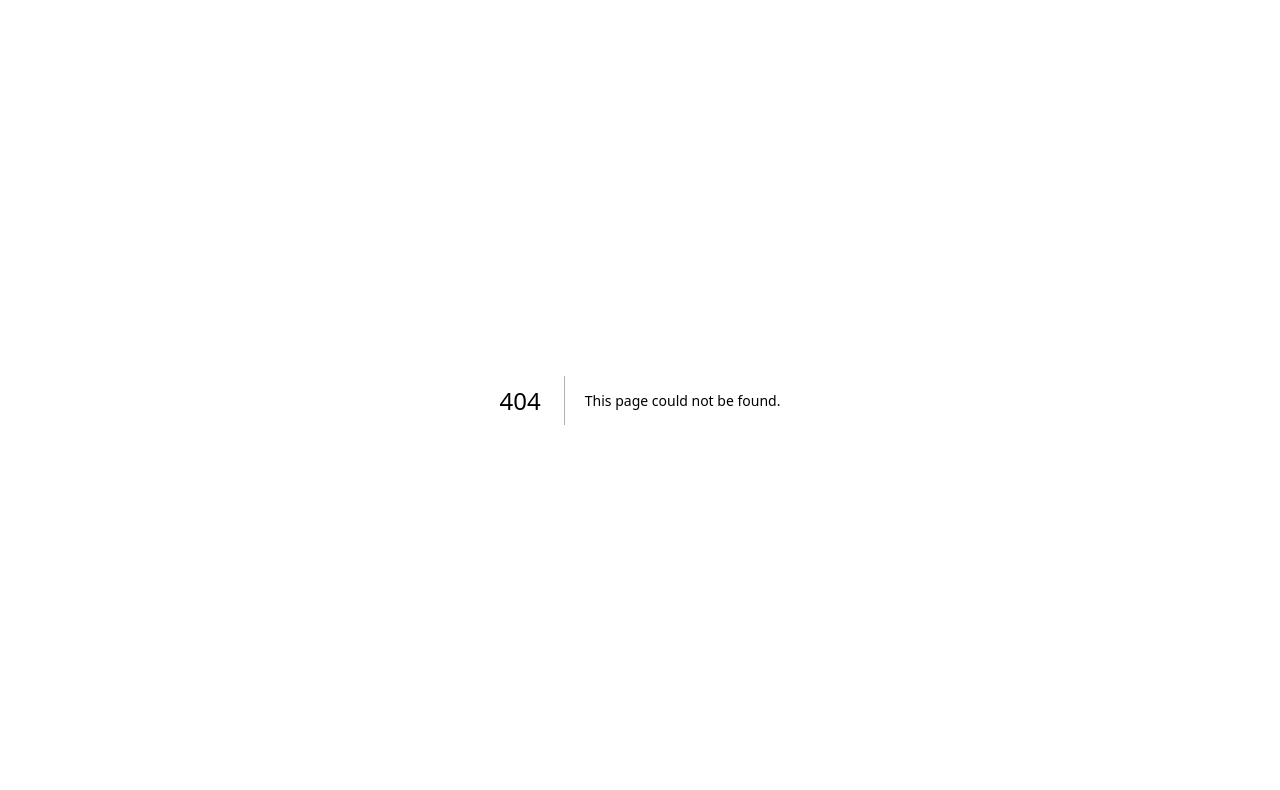
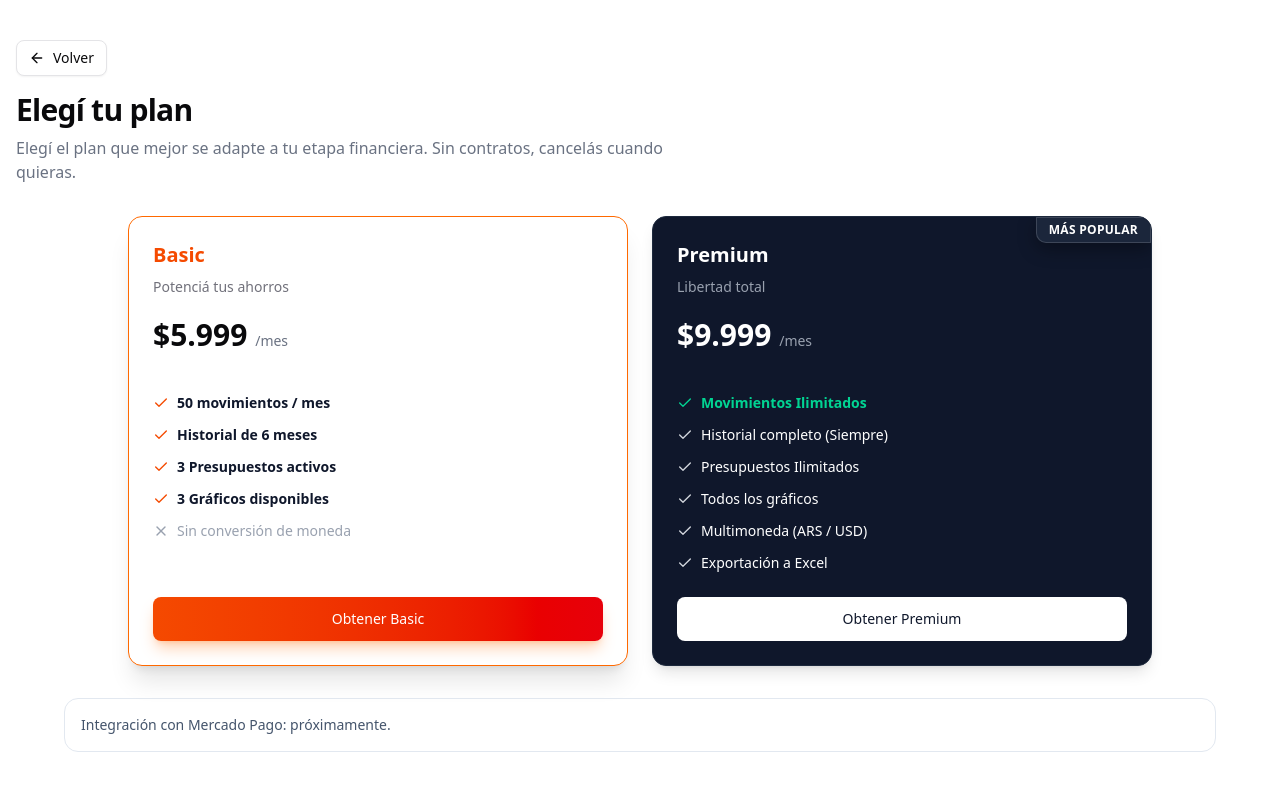
Before and after one commit to vittorisantiago/finance-frontend, a Next.js app: page /subscribe in a window 1280 px wide. Before the commit this address had no page. Shown: the top 790 px of the page. Built offline with nearby package versions, Linux system fonts and the light colour scheme.

Commit message:
feat: add SubscribePage component for plan selection and subscription management

```diff
--- /dev/null
+++ b/src/app/subscribe/page.tsx
@@ -0,0 +1,231 @@
+"use client";
+
+import { useRouter, useSearchParams } from "next/navigation";
+import Link from "next/link";
+import { Check, X, ArrowLeft } from "lucide-react";
+import { Button } from "@/components/ui/button";
+import {
+  Card,
+  CardContent,
+  CardDescription,
+  CardFooter,
+  CardHeader,
+  CardTitle,
+} from "@/components/ui/card";
+
+type PlanId = "basic" | "premium";
+
+type Feature = {
+  label: string;
+  available: boolean;
+  accent?: "orange" | "emerald";
+};
+
+const plans: Array<{
+  id: PlanId;
+  title: string;
+  description: string;
+  price: string;
+  priceSuffix: string;
+  badge?: string;
+  cardClassName: string;
+  titleClassName: string;
+  descriptionClassName?: string;
+  featureTextClassName?: string;
+  buttonClassName: string;
+  features: Feature[];
+}> = [
+  {
+    id: "basic",
+    title: "Basic",
+    description: "Potenciá tus ahorros",
+    price: "$5.999",
+    priceSuffix: "/mes",
+    badge: undefined,
+    cardClassName:
+      "flex h-full flex-col border-orange-500 shadow-xl relative overflow-hidden transition-all hover:-translate-y-1 hover:shadow-2xl",
+    titleClassName: "text-xl text-orange-600",
+    buttonClassName:
+      "w-full h-11 bg-gradient-to-r from-orange-600 to-red-600 hover:from-orange-700 hover:to-red-700 text-white shadow-lg shadow-orange-500/30 border-0",
+    features: [
+      {
+        label: "50 movimientos / mes",
+        available: true,
+        accent: "orange",
+      },
+      { label: "Historial de 6 meses", available: true, accent: "orange" },
+      { label: "3 Presupuestos activos", available: true, accent: "orange" },
+      { label: "3 Gráficos disponibles", available: true, accent: "orange" },
+      { label: "Sin conversión de moneda", available: false },
+    ],
+  },
+  {
+    id: "premium",
+    title: "Premium",
+    description: "Libertad total",
+    price: "$9.999",
+    priceSuffix: "/mes",
+    badge: "Más Popular",
+    cardClassName:
+      "flex h-full flex-col bg-slate-900 text-white border-slate-800 shadow-lg relative overflow-hidden transition-all hover:-translate-y-1 hover:shadow-2xl",
+    titleClassName: "text-xl text-white",
+    descriptionClassName: "text-gray-400",
+    featureTextClassName: "text-white",
+    buttonClassName: "w-full h-11 bg-white text-slate-900 hover:bg-gray-100",
+    features: [
+      {
+        label: "Movimientos Ilimitados",
+        available: true,
+        accent: "emerald",
+      },
+      { label: "Historial completo (Siempre)", available: true },
+      { label: "Presupuestos Ilimitados", available: true },
+      { label: "Todos los gráficos", available: true },
+      { label: "Multimoneda (ARS / USD)", available: true },
+      { label: "Exportación a Excel", available: true },
+    ],
+  },
+];
+
+export default function SubscribePage() {
+  const router = useRouter();
+  const searchParams = useSearchParams();
+
+  const rawSelected = (searchParams.get("plan") || "").toLowerCase();
+  const selected: PlanId | null =
+    rawSelected === "basic" || rawSelected === "premium"
+      ? (rawSelected as PlanId)
+      : null;
+
+  const onSelect = (plan: PlanId) => {
+    const params = new URLSearchParams(searchParams.toString());
+    params.set("plan", plan);
+    router.replace(`/subscribe?${params.toString()}`);
+  };
+
+  return (
+    <div className="container mx-auto px-4 py-8 md:py-10">
+      <div className="mb-8 flex items-start justify-between gap-4">
+        <div>
+          <Link href="/dashboard" className="inline-flex">
+            <Button variant="outline" className="gap-2">
+              <ArrowLeft className="h-4 w-4" /> Volver
+            </Button>
+          </Link>
+          <h1 className="mt-4 text-2xl md:text-3xl font-bold tracking-tight text-center md:text-left">
+            Elegí tu plan
+          </h1>
+          <p className="mt-2 text-gray-500 max-w-2xl text-center md:text-left">
+            Elegí el plan que mejor se adapte a tu etapa financiera. Sin
+            contratos, cancelás cuando quieras.
+          </p>
+        </div>
+      </div>
+
+      <div className="grid gap-6 md:grid-cols-2 max-w-5xl mx-auto">
+        {plans.map((plan) => {
+          const isSelected = selected === plan.id;
+          const isPremium = plan.id === "premium";
+
+          return (
+            <Card key={plan.id} className={plan.cardClassName}>
+              {plan.id === "premium" ? (
+                <div className="absolute top-0 right-0 bg-slate-800/90 text-white text-xs font-bold px-3 py-1 rounded-bl-lg uppercase tracking-wide border border-white/15 shadow-[0_6px_18px_rgba(0,0,0,0.35)]">
+                  {plan.badge}
+                </div>
+              ) : null}
+
+              <CardHeader className="pb-4">
+                <div className="flex items-center justify-between gap-3">
+                  <CardTitle className={plan.titleClassName}>
+                    {plan.title}
+                  </CardTitle>
+                </div>
+
+                <CardDescription className={plan.descriptionClassName}>
+                  {plan.description}
+                </CardDescription>
+
+                <div
+                  className={
+                    isPremium
+                      ? "text-3xl font-bold mt-3 text-white"
+                      : "text-3xl font-bold mt-3"
+                  }
+                >
+                  {plan.price}{" "}
+                  <span
+                    className={
+                      isPremium
+                        ? "text-sm font-normal text-gray-400"
+                        : "text-sm font-normal text-gray-500"
+                    }
+                  >
+                    {plan.priceSuffix}
+                  </span>
+                </div>
+              </CardHeader>
+
+              <CardContent className="flex-1 pt-0">
+                <ul className="space-y-3 text-sm">
+                  {plan.features.map((feature) => {
+                    const icon = feature.available ? Check : X;
+                    const Icon = icon;
+                    const iconClass = feature.available
+                      ? feature.accent === "emerald"
+                        ? "text-emerald-400"
+                        : isPremium
+                          ? "text-gray-300"
+                          : "text-orange-600"
+                      : "text-gray-400";
+
+                    const textClass = feature.available
+                      ? isPremium
+                        ? plan.featureTextClassName || "text-white"
+                        : "text-slate-900"
+                      : "text-gray-400";
+
+                    const strongClass =
+                      feature.available && feature.accent === "emerald"
+                        ? "font-semibold text-emerald-400"
+                        : feature.available && feature.accent === "orange"
+                          ? "font-semibold"
+                          : "";
+
+                    return (
+                      <li
+                        key={feature.label}
+                        className={`flex items-center ${textClass}`}
+                      >
+                        <Icon className={`mr-2 h-4 w-4 ${iconClass}`} />
+                        <span className={strongClass}>{feature.label}</span>
+                      </li>
+                    );
+                  })}
+                </ul>
+              </CardContent>
+
+              <CardFooter>
+                <Button
+                  onClick={() => onSelect(plan.id)}
+                  className={plan.buttonClassName}
+                  aria-pressed={isSelected}
+                >
+                  {isSelected
+                    ? "Seleccionado"
+                    : plan.id === "basic"
+                      ? "Obtener Basic"
+                      : "Obtener Premium"}
+                </Button>
+              </CardFooter>
+            </Card>
+          );
+        })}
+      </div>
+
+      <div className="mt-8 max-w-6xl mx-auto rounded-xl border border-slate-200 bg-white p-4 text-sm text-slate-600">
+        Integración con Mercado Pago: próximamente.
+      </div>
+    </div>
+  );
+}
```
